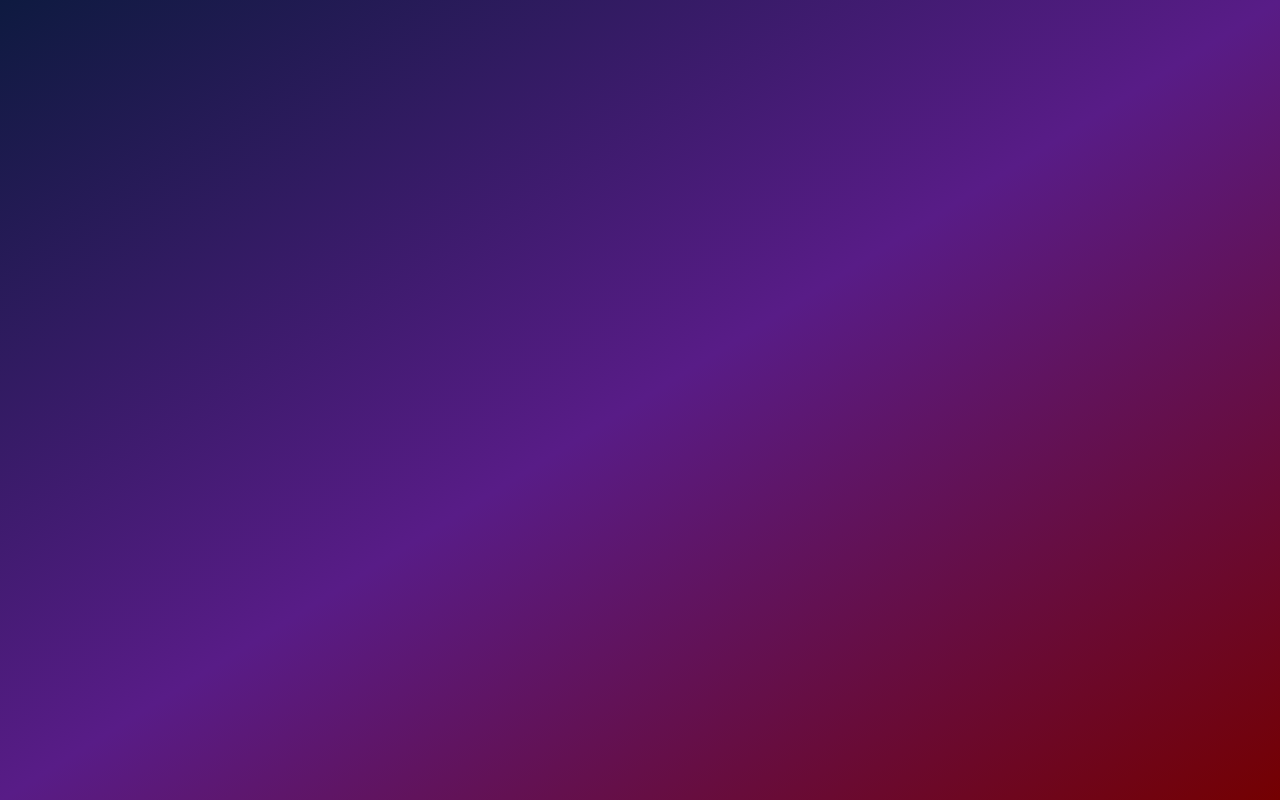
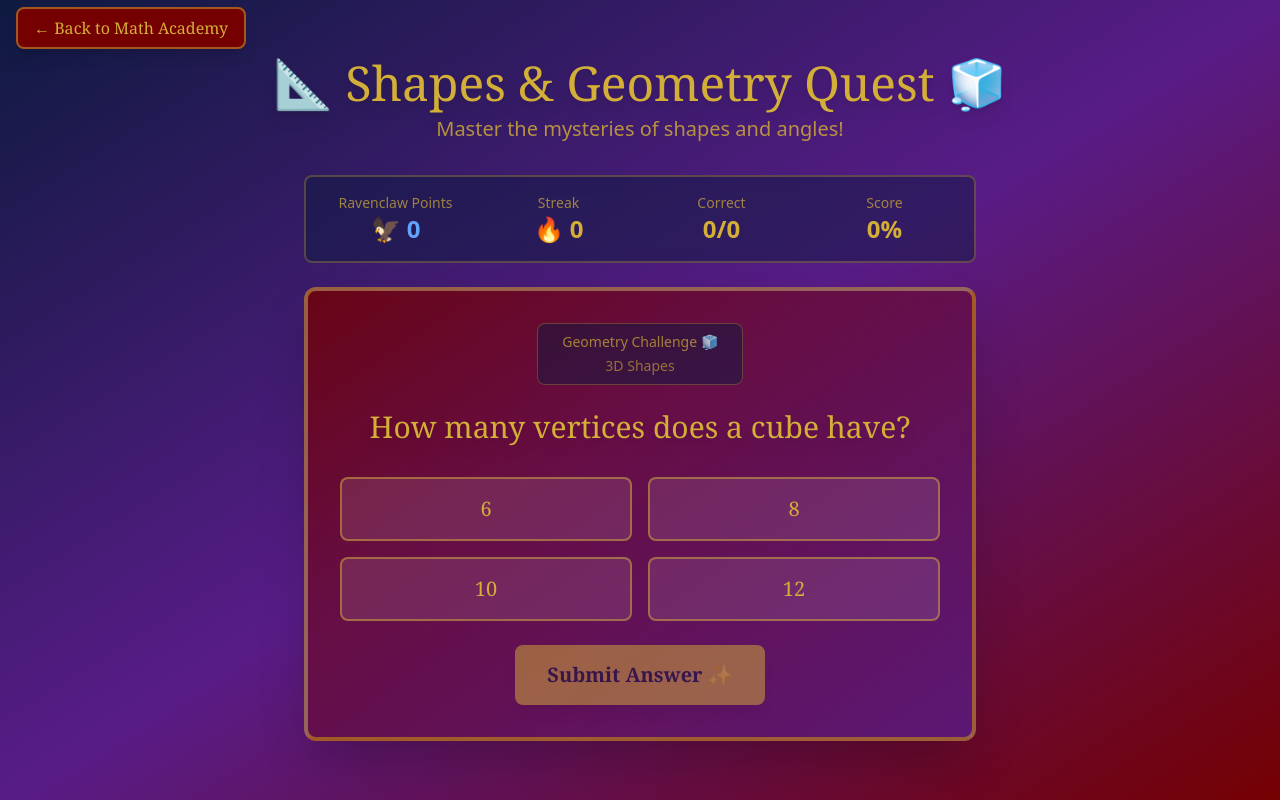
Before and after one commit to WinMarkus/multidiv, a Vue app in the folder client/: page /shapes-quiz in a window 1280 px wide. Before the commit this address had no page. Built offline with nearby package versions, Linux system fonts and the light colour scheme.

Commit message:
add shape quiz

```diff
--- a/client/src/components/MathGame.vue
+++ b/client/src/components/MathGame.vue
@@ -225,12 +225,18 @@ function closeChallengeMode() {
 <template>
   <div class="container mx-auto px-4 py-8 min-h-screen flex flex-col items-center justify-center">
     <!-- Navigation -->
-    <div class="absolute top-4 right-4">
+    <div class="absolute top-4 right-4 flex gap-2">
       <router-link
         to="/austria-quiz"
         class="bg-hp-burgundy hover:bg-hp-burgundy/80 text-hp-gold font-hp px-4 py-2 rounded-lg border-2 border-hp-gold/50 transition-all duration-300 hover:scale-105 shadow-lg"
       >
         🏰 Österreich Quiz
+      </router-link>
+      <router-link
+        to="/shapes-quiz"
+        class="bg-hp-burgundy hover:bg-hp-burgundy/80 text-hp-gold font-hp px-4 py-2 rounded-lg border-2 border-hp-gold/50 transition-all duration-300 hover:scale-105 shadow-lg"
+      >
+        📐 Shapes Quiz
       </router-link>
     </div>
 
--- /dev/null
+++ b/client/src/components/ShapesQuiz.vue
@@ -0,0 +1,197 @@
+<script setup>
+import { ref, computed, onMounted } from 'vue'
+
+const questions = [
+  // 2D Shapes
+  { question: 'How many sides does a triangle have?', answer: '3', type: '2D', options: ['2', '3', '4', '5'] },
+  { question: 'How many sides does a square have?', answer: '4', type: '2D', options: ['3', '4', '5', '6'] },
+  { question: 'How many sides does a pentagon have?', answer: '5', type: '2D', options: ['4', '5', '6', '7'] },
+  { question: 'How many sides does a hexagon have?', answer: '6', type: '2D', options: ['5', '6', '7', '8'] },
+  { question: 'How many sides does an octagon have?', answer: '8', type: '2D', options: ['6', '7', '8', '9'] },
+  { question: 'How many sides does a circle have?', answer: '0', type: '2D', options: ['0', '1', 'infinite', '100'] },
+  { question: 'A shape with 4 equal sides and 4 right angles is a...', answer: 'Square', type: '2D', options: ['Rectangle', 'Square', 'Rhombus', 'Trapezoid'] },
+  { question: 'A shape with 4 sides where opposite sides are equal is a...', answer: 'Rectangle', type: '2D', options: ['Square', 'Rectangle', 'Triangle', 'Pentagon'] },
+
+  // 3D Shapes
+  { question: 'How many faces does a cube have?', answer: '6', type: '3D', options: ['4', '5', '6', '8'] },
+  { question: 'How many faces does a pyramid have?', answer: '5', type: '3D', options: ['4', '5', '6', '7'] },
+  { question: 'How many edges does a cube have?', answer: '12', type: '3D', options: ['8', '10', '12', '14'] },
+  { question: 'How many vertices does a cube have?', answer: '8', type: '3D', options: ['6', '8', '10', '12'] },
+  { question: 'A 3D shape with all points equidistant from center is a...', answer: 'Sphere', type: '3D', options: ['Cube', 'Sphere', 'Cylinder', 'Cone'] },
+  { question: 'A 3D shape with 2 circular faces and 1 curved surface is a...', answer: 'Cylinder', type: '3D', options: ['Cone', 'Cylinder', 'Sphere', 'Prism'] },
+
+  // Geometry concepts
+  { question: 'How many degrees in a right angle?', answer: '90', type: 'angles', options: ['45', '90', '180', '360'] },
+  { question: 'How many degrees in a straight line?', answer: '180', type: 'angles', options: ['90', '180', '270', '360'] },
+  { question: 'How many degrees in a full circle?', answer: '360', type: 'angles', options: ['180', '270', '360', '450'] },
+  { question: 'What is the sum of angles in a triangle?', answer: '180', type: 'angles', options: ['90', '180', '270', '360'] },
+  { question: 'What is the sum of angles in a square?', answer: '360', type: 'angles', options: ['180', '270', '360', '450'] },
+  { question: 'Lines that never meet are called...', answer: 'Parallel', type: 'geometry', options: ['Parallel', 'Perpendicular', 'Intersecting', 'Adjacent'] },
+]
+
+const currentQuestion = ref(null)
+const selectedAnswer = ref('')
+const score = ref(0)
+const totalQuestions = ref(0)
+const feedback = ref('')
+const showFeedback = ref(false)
+const streak = ref(0)
+const ravenclaw = ref(0)
+
+const scorePercentage = computed(() => {
+  if (totalQuestions.value === 0) return 0
+  return Math.round((score.value / totalQuestions.value) * 100)
+})
+
+const questionTypeEmoji = computed(() => {
+  if (!currentQuestion.value) return '📐'
+  switch (currentQuestion.value.type) {
+    case '2D': return '⬜'
+    case '3D': return '🧊'
+    case 'angles': return '📐'
+    case 'geometry': return '📏'
+    default: return '📐'
+  }
+})
+
+function generateQuestion() {
+  const randomQuestion = questions[Math.floor(Math.random() * questions.length)]
+  currentQuestion.value = { ...randomQuestion }
+
+  selectedAnswer.value = ''
+  showFeedback.value = false
+  feedback.value = ''
+}
+
+function submitAnswer() {
+  if (!selectedAnswer.value || !currentQuestion.value) return
+
+  totalQuestions.value++
+
+  if (selectedAnswer.value === currentQuestion.value.answer) {
+    score.value++
+    streak.value++
+    ravenclaw.value += 10
+    feedback.value = '🦅 Correct! 10 points to Ravenclaw! 💙'
+    showFeedback.value = true
+
+    setTimeout(() => {
+      generateQuestion()
+    }, 2000)
+  } else {
+    streak.value = 0
+    feedback.value = `❌ Not quite! The correct answer is: ${currentQuestion.value.answer}`
+    showFeedback.value = true
+
+    setTimeout(() => {
+      generateQuestion()
+    }, 3000)
+  }
+}
+
+onMounted(() => {
+  generateQuestion()
+})
+</script>
+
+<template>
+  <div class="container mx-auto px-4 py-8 min-h-screen flex flex-col items-center justify-center">
+    <!-- Navigation -->
+    <div class="absolute top-4 left-4">
+      <router-link
+        to="/"
+        class="bg-hp-burgundy hover:bg-hp-burgundy/80 text-hp-gold font-hp px-4 py-2 rounded-lg border-2 border-hp-gold/50 transition-all duration-300 hover:scale-105 shadow-lg"
+      >
+        ← Back to Math Academy
+      </router-link>
+    </div>
+
+    <!-- Header -->
+    <div class="text-center mb-8">
+      <h1 class="text-5xl font-hp text-hp-gold mb-2 drop-shadow-lg">
+        📐 Shapes & Geometry Quest 🧊
+      </h1>
+      <p class="text-xl text-hp-gold/80">Master the mysteries of shapes and angles!</p>
+    </div>
+
+    <!-- Stats Bar -->
+    <div class="bg-hp-navy/50 backdrop-blur rounded-lg p-4 mb-6 w-full max-w-2xl border-2 border-hp-gold/30">
+      <div class="grid grid-cols-4 gap-4 text-center">
+        <div>
+          <p class="text-hp-gold/70 text-sm">Ravenclaw Points</p>
+          <p class="text-2xl font-bold text-blue-400">🦅 {{ ravenclaw }}</p>
+        </div>
+        <div>
+          <p class="text-hp-gold/70 text-sm">Streak</p>
+          <p class="text-2xl font-bold text-hp-gold">🔥 {{ streak }}</p>
+        </div>
+        <div>
+          <p class="text-hp-gold/70 text-sm">Correct</p>
+          <p class="text-2xl font-bold text-hp-gold">{{ score }}/{{ totalQuestions }}</p>
+        </div>
+        <div>
+          <p class="text-hp-gold/70 text-sm">Score</p>
+          <p class="text-2xl font-bold text-hp-gold">{{ scorePercentage }}%</p>
+        </div>
+      </div>
+    </div>
+
+    <!-- Quiz Card -->
+    <div class="bg-gradient-to-br from-hp-burgundy/80 to-purple-900/80 backdrop-blur rounded-xl p-8 w-full max-w-2xl border-4 border-hp-gold/50 shadow-2xl">
+      <div class="text-center mb-6">
+        <div class="inline-block bg-hp-navy/50 px-6 py-2 rounded-lg border border-hp-gold/30">
+          <p class="text-hp-gold/70 text-sm mb-1">Geometry Challenge {{ questionTypeEmoji }}</p>
+          <p class="text-sm text-hp-gold/60">
+            {{ currentQuestion?.type === '2D' ? '2D Shapes' :
+               currentQuestion?.type === '3D' ? '3D Shapes' :
+               currentQuestion?.type === 'angles' ? 'Angles' : 'Geometry' }}
+          </p>
+        </div>
+      </div>
+
+      <div v-if="currentQuestion" class="text-center mb-8">
+        <p class="text-3xl font-hp text-hp-gold mb-6 drop-shadow-lg">
+          {{ currentQuestion.question }}
+        </p>
+      </div>
+
+      <!-- Answer Options -->
+      <div v-if="currentQuestion && !showFeedback" class="grid grid-cols-2 gap-4 mb-6">
+        <button
+          v-for="option in currentQuestion.options"
+          :key="option"
+          @click="selectedAnswer = option"
+          :class="[
+            'w-full px-6 py-4 text-xl font-hp rounded-lg border-2 transition-all duration-300 hover:scale-105',
+            selectedAnswer === option
+              ? 'bg-hp-gold text-hp-navy border-hp-gold shadow-lg'
+              : 'bg-white/10 text-hp-gold border-hp-gold/50 hover:bg-white/20'
+          ]"
+        >
+          {{ option }}
+        </button>
+      </div>
+
+      <!-- Submit Button -->
+      <div v-if="!showFeedback" class="text-center">
+        <button
+          @click="submitAnswer"
+          :disabled="!selectedAnswer"
+          class="bg-hp-gold hover:bg-hp-bronze text-hp-navy font-hp font-bold px-8 py-4 rounded-lg transition-all duration-300 hover:scale-105 disabled:opacity-50 disabled:cursor-not-allowed disabled:hover:scale-100 shadow-lg text-xl"
+        >
+          Submit Answer ✨
+        </button>
+      </div>
+
+      <!-- Feedback -->
+      <div v-if="showFeedback" class="text-center">
+        <p class="text-2xl font-hp" :class="feedback.includes('Correct') ? 'text-green-400' : 'text-yellow-400'">
+          {{ feedback }}
+        </p>
+      </div>
+    </div>
+  </div>
+</template>
+
+<style scoped>
+</style>
--- a/client/src/router/index.js
+++ b/client/src/router/index.js
@@ -1,6 +1,7 @@
 import { createRouter, createWebHistory } from 'vue-router'
 import MathGame from '../components/MathGame.vue'
 import AustrianQuiz from '../components/AustrianQuiz.vue'
+import ShapesQuiz from '../components/ShapesQuiz.vue'
 
 const routes = [
   {
@@ -12,6 +13,11 @@ const routes = [
     path: '/austria-quiz',
     name: 'AustrianQuiz',
     component: AustrianQuiz
+  },
+  {
+    path: '/shapes-quiz',
+    name: 'ShapesQuiz',
+    component: ShapesQuiz
   }
 ]
 
```
